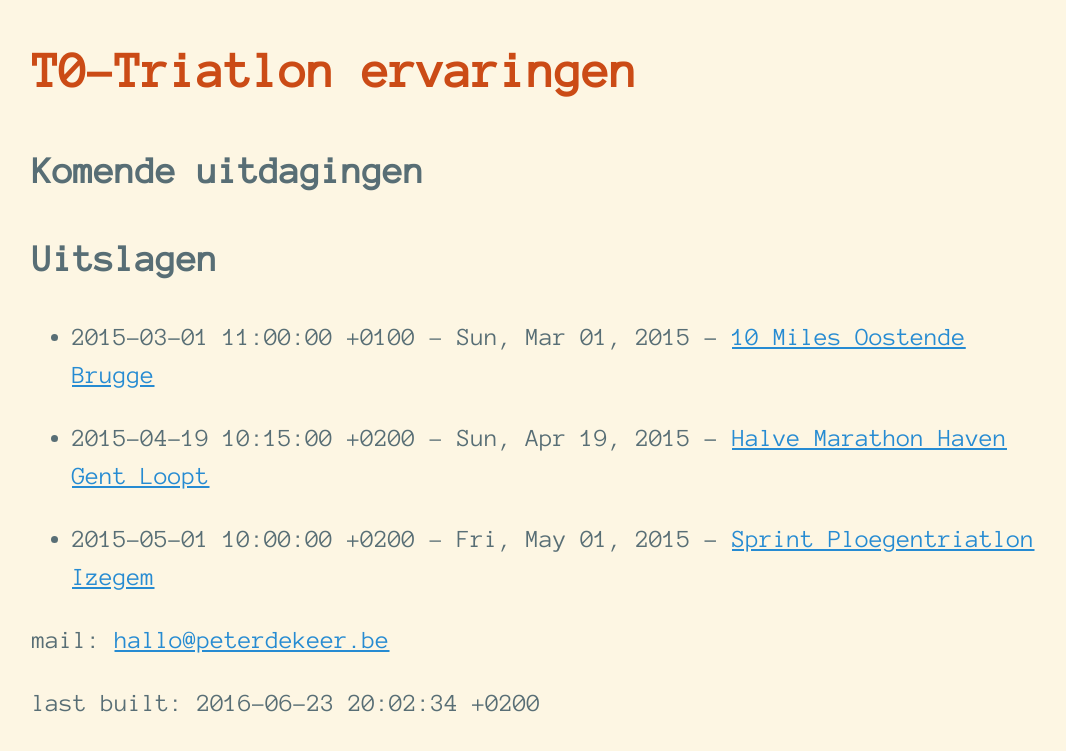
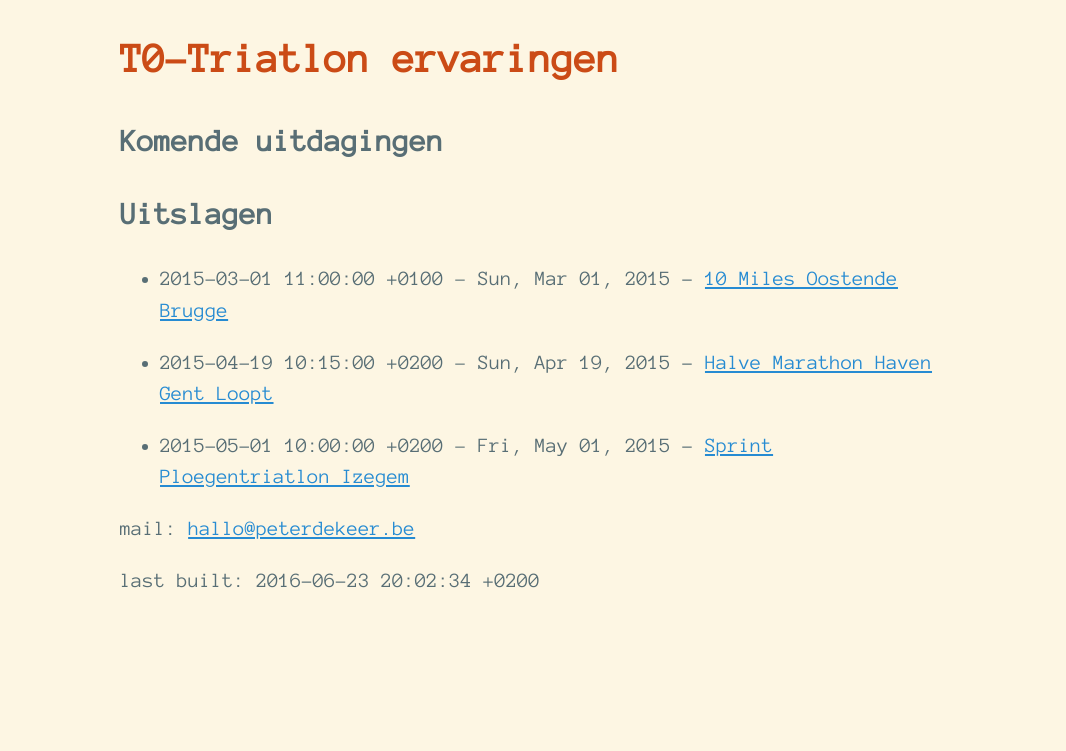
Before and after one commit to PeterDeKeer/PeterDeKeer.github.io, a Jekyll site: the page built from index.md, in a window 1280 px wide. Shown: the top 751 px of the page, without its empty margins (104-1170 px from the left). Built offline with Jekyll 4.4.1, drawn with Linux system fonts in a browser that asks for light colours.

Commit message:
Update default.html

```diff
--- a/_layouts/default.html
+++ b/_layouts/default.html
@@ -11,7 +11,7 @@
   <link rel="dns-prefetch" href="//fonts.googleapis.com">
   <link href='//fonts.googleapis.com/css?family=Anonymous+Pro' rel='stylesheet' type='text/css'>
   <style>
-    body {font-family:'Anonymous Pro',monospace;color: #586e75; background-color: #fdf6e3;font-size: calc( 12px + 6 * (100vw - 400px) / 400 );line-height: 1.5;max-width:40em;width:90%;margin:auto;}
+    body {font-family:'Anonymous Pro',monospace;color: #586e75; background-color: #fdf6e3;font-size: calc( 12px + 4 * (100vw - 400px) / 400 );line-height: 1.5;max-width:40em;width:90%;margin:auto;}
     h1 {color: #cb4b16;font-weight: bold;}
     a {color: #268bd2;}
     a:visited {color: #6c71c4;}
```
